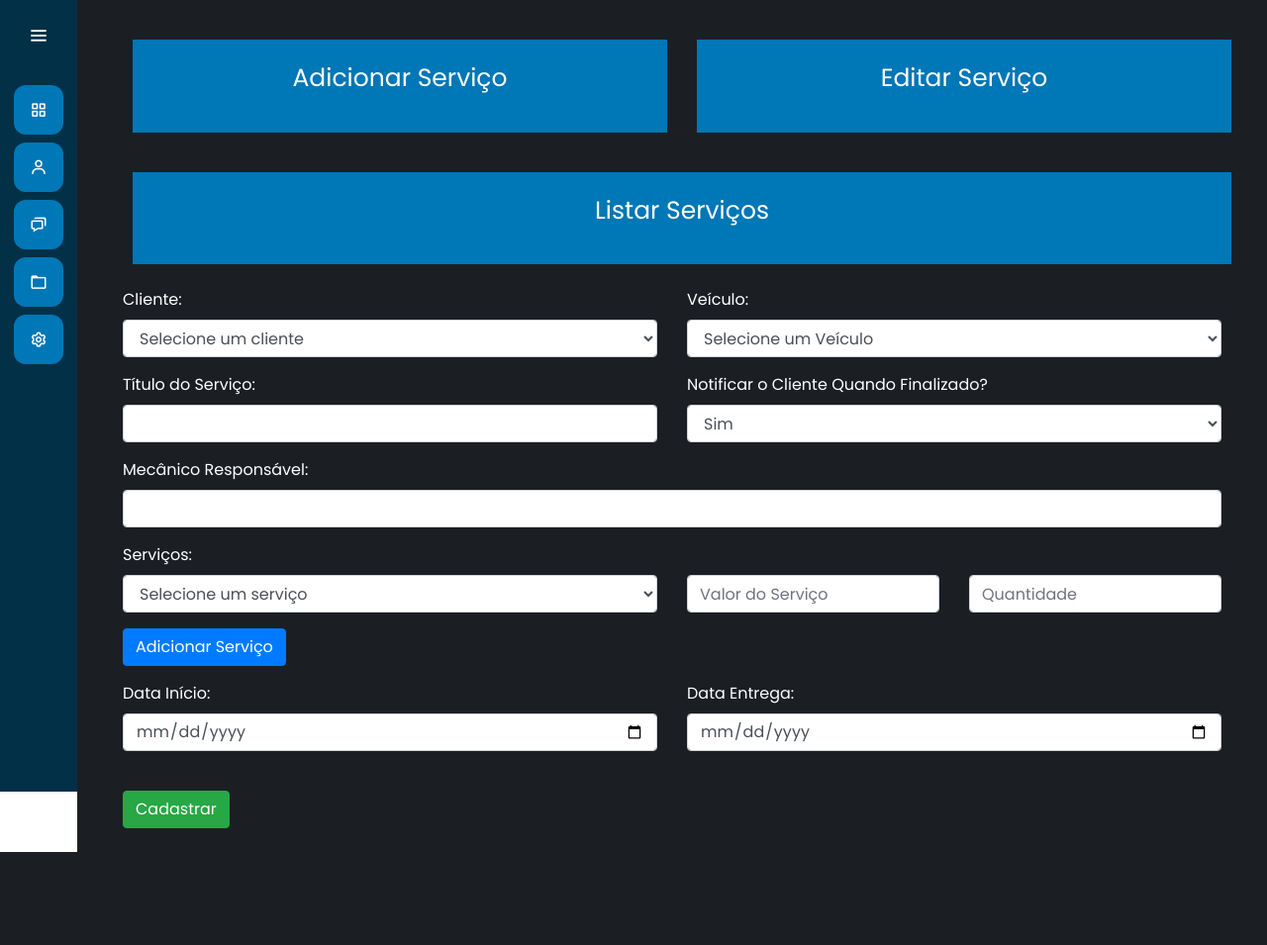
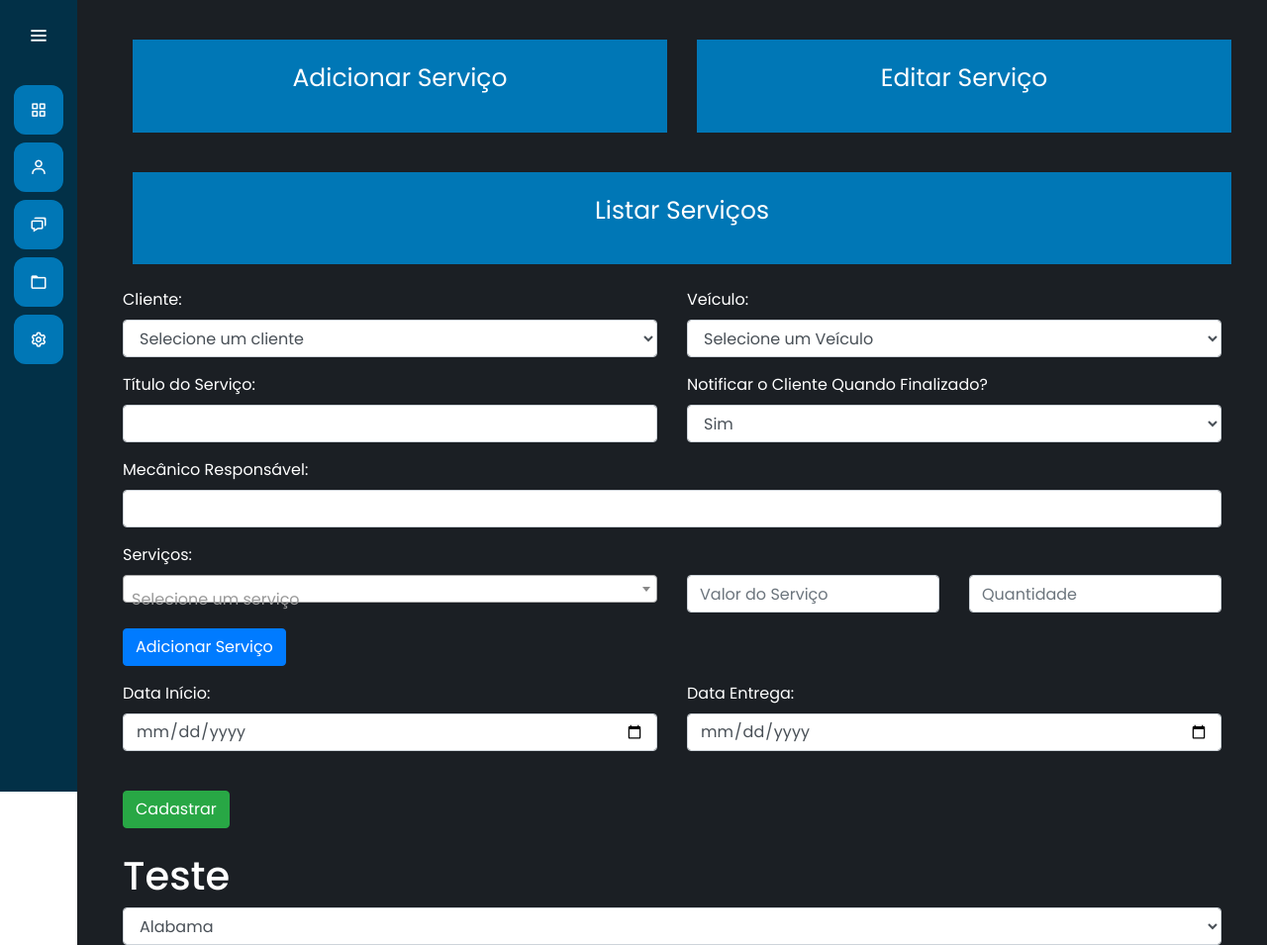
Before and after one commit to strvictor/AutoSync, a Django app: page /servicos/novo_servico/ in a window 1280 px wide. Shown: the whole page at 99% size. Before the commit the page ends 861 px from the top, so only its background shows below. Run offline with Django 5.2, Linux system fonts and the light colour scheme; the visitor is signed in with stand-in values (Sample User, id 1); data that the repository does not hold is empty; parts of the project's set-up code (start-up, migrations or seed data) failed here and were passed over; some libraries are stand-ins or nearby versions.

Commit message:
feat: :sparkles: Implementação do campo de busca na seleção dos serviços

```diff
--- a/autenticacao/templates/pagina_login.html
+++ b/autenticacao/templates/pagina_login.html
@@ -6,6 +6,7 @@
     <meta name="viewport" content="width=device-width, initial-scale=1.0">
     <title>Login | AutoSync</title>
     <link rel="stylesheet" href="{% static 'autenticacao/css/pagina_login.css' %}">
+    <link rel="icon" type="image/x-icon" href="{% static 'general/img/logo_autosync.ico' %}">
 </head>
 <body>
     <section>
--- a/servicos/templates/novo_servico.html
+++ b/servicos/templates/novo_servico.html
@@ -7,7 +7,7 @@ Novo Serviço | AutoSync
 
 {% block 'head' %}
     <link rel="stylesheet" href="{% static 'servicos/css/novo_servico.css' %}">
-    <link href="https://cdn.jsdelivr.net/npm/select2@4.1.0/dist/css/select2.min.css" rel="stylesheet">
+    <link href="https://cdn.jsdelivr.net/npm/select2@4.1.0-rc.0/dist/css/select2.min.css" rel="stylesheet" />
 {% endblock %}
 
 {% block 'dashboard' %}
@@ -92,7 +92,7 @@ Novo Serviço | AutoSync
                     <div id="categorias-container">
                         <div class="row mb-2 categoria-row">
                             <div class="col-md-6">
-                                <select name="categorias" class="form-control categoria-select" required>
+                                <select name="categorias" id='categorias' class="form-control" required>
                                     <option value="" disabled selected>Selecione um serviço</option>
                                         {% for categoria in categorias %}
                                             <option value="{{ categoria.id }}">{{ categoria.titulo }}</option>
@@ -144,18 +144,21 @@ Novo Serviço | AutoSync
         {% endif %}
 
     </div>
+
+    <h1>Teste</h1>
+    <select id="teste" class="js-example-basic-single form-control" name="state">
+        <option value="AL">Alabama</option>
+        <option value="WY">Wyoming</option>
+    </select>
 </div>
 
+{% endblock %}
+
+{% block 'body' %}
+<!-- Scripts -->
 <script src="https://code.jquery.com/jquery-3.6.0.min.js"></script>
+<script src="https://cdn.jsdelivr.net/npm/select2@4.1.0-rc.0/dist/js/select2.min.js"></script>
 <script src="{% static 'servicos/js/novo_servico.js' %}"></script>
-<script src="https://cdn.jsdelivr.net/npm/select2@4.1.0/dist/js/select2.min.js"></script>
-<script>
-    $(document).ready(function() {
-        // Ativa o Select2 no campo de categorias
-        $('#categorias').select2({
-            placeholder: "Selecione uma ou mais categorias",
-            allowClear: true
-        });
-    });
-</script>
+
+
 {% endblock %}
--- a/templates/base.html
+++ b/templates/base.html
@@ -73,7 +73,7 @@
     {% block 'body' %}
     {% endblock %}
     <script src="{% static 'general/js/base.js' %}"></script>
-    <script src="https://cdn.jsdelivr.net/npm/jquery@3.5.1/dist/jquery.slim.min.js"></script>
-    <script src="https://cdn.jsdelivr.net/npm/bootstrap@4.6.1/dist/js/bootstrap.bundle.min.js"></script>
+    {% comment %} <script src="https://cdn.jsdelivr.net/npm/jquery@3.5.1/dist/jquery.slim.min.js"></script>
+    <script src="https://cdn.jsdelivr.net/npm/bootstrap@4.6.1/dist/js/bootstrap.bundle.min.js"></script> {% endcomment %}
   </body>
 </html>
--- a/templates/static/general/js/base.js
+++ b/templates/static/general/js/base.js
@@ -19,14 +19,3 @@ if(sidebar.classList.contains("open")){
     closeBtn.classList.replace("bx-menu-alt-right","bx-menu");
 }
 }
-
-
-// Espera 5 segundos e remove as mensagens
-setTimeout(() => {
-    const messageBox = document.querySelector('.messages');
-    if (messageBox) {
-        messageBox.style.transition = 'opacity 1s ease-out';
-        messageBox.style.opacity = '0';
-        setTimeout(() => messageBox.remove(), 1000); // Remove do DOM após 1 segundo
-    }
-}, 5000);
--- a/templates/static/servicos/css/novo_servico.css
+++ b/templates/static/servicos/css/novo_servico.css
@@ -28,3 +28,18 @@ a {
     text-decoration: none;
     text-decoration-line: none;
 }
+
+.select2-container .select2-selection--single {
+    display: flex;
+    align-items: center; /* Centraliza o texto verticalmente */
+}
+
+/* Ajusta o padding interno */
+.select2-container--default .select2-selection--single .select2-selection__rendered {
+    padding: 10px; /* Aumente o padding conforme necessário */
+}
+
+/* Ajuste do ícone de dropdown */
+.select2-container--default .select2-selection--single .select2-selection__arrow {
+    height: 500px; /* Deve ser igual à altura do select */
+}
--- a/templates/static/servicos/js/novo_servico.js
+++ b/templates/static/servicos/js/novo_servico.js
@@ -37,3 +37,12 @@ $(document).ready(function () {
         $('#categorias-container').append(newField);
     });
 });
+
+$(document).ready(function () {
+    $('#categorias').select2({
+        placeholder: 'Selecione um serviço',
+        allowClear: true,
+        minimumResultsForSearch: 4, // Mostra a barra de pesquisa sempre
+        maximumInputLength: 20,    // Limita o número de caracteres que podem ser digitados
+    });
+});
```
